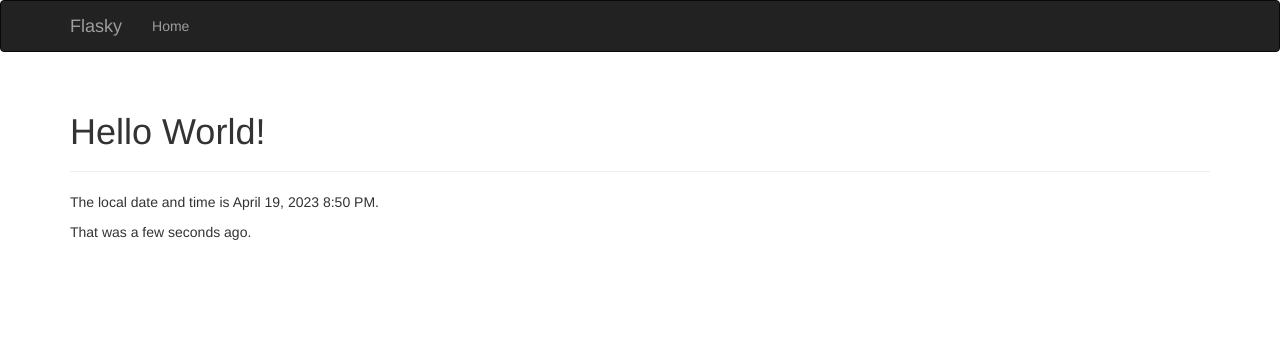
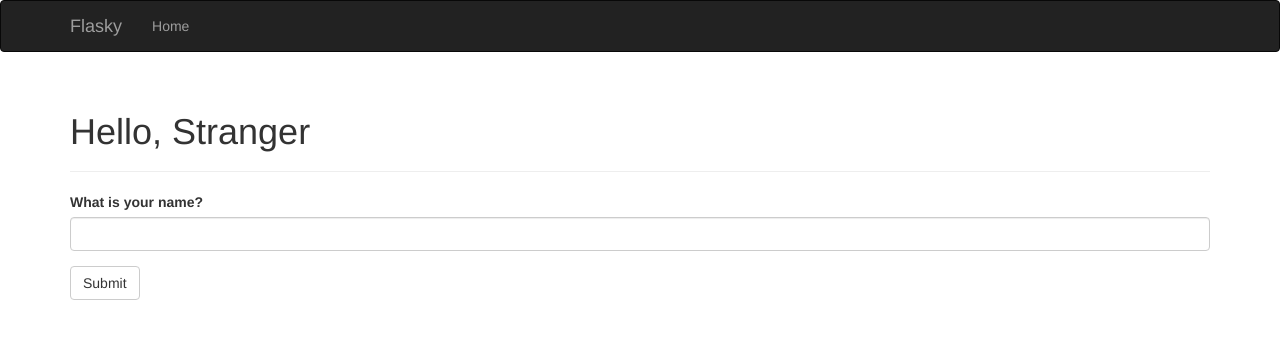
Before and after one commit to jmarinfi/flask_web_development, a Flask app: page / in a window 1280 px wide. Shown: the top 339 px of the page. Run offline with Flask 2, Linux system fonts and the light colour scheme; some libraries are stand-ins or nearby versions.

Commit message:
Se añaden los métodos y plantillas del capítulo 4.

```diff
--- a/app.py
+++ b/app.py
@@ -1,28 +1,45 @@
+import os
 from datetime import datetime
 
-from flask import Flask, render_template
+from flask import Flask, render_template, session, redirect, url_for, flash
 from flask_bootstrap import Bootstrap
 from flask_moment import Moment
+from flask_wtf import FlaskForm
+from wtforms import StringField, SubmitField
+from wtforms.validators import DataRequired
 
 app = Flask(__name__)
+app.config['SECRET_KEY'] = os.environ.get('FLASK_WEB_DEVELOPMENT_KEY')
 
 bootstrap = Bootstrap(app)
+moment = Moment(app)
 
-moment = Moment(app)
+
+class NameForm(FlaskForm):
+    name = StringField('What is your name?', validators=[DataRequired()])
+    submit = SubmitField('Submit')
 
 
 @app.errorhandler(404)
 def page_not_found(e):
     return render_template('404.html'), 404
 
+
 @app.errorhandler(500)
 def internal_server_error(e):
     return render_template('500.html'), 500
 
 
-@app.route('/')
+@app.route('/', methods=['GET', 'POST'])
 def index():
-    return render_template('index.html', current_time=datetime.utcnow())
+    form = NameForm()
+    if form.validate_on_submit():
+        old_name = session.get('name')
+        if old_name is not None and old_name != form.name.data:
+            flash('Looks like you have changed your name!')
+        session['name'] = form.name.data
+        return redirect(url_for('index'))
+    return render_template('index.html', form=form, name=session.get('name'))
 
 
 @app.route('/user/<name>')
--- a/templates/base.html
+++ b/templates/base.html
@@ -36,6 +36,12 @@
 
 {% block content %}
 <div class="container">
+    {% for message in get_flashed_messages() %}
+    <div class="alert alert-warning">
+        <button type="button" class="close" data-dismiss="alert">&times;</button>
+        {{ message }}
+    </div>
+    {% endfor %}
     {% block page_content %}{% endblock %}
 </div>
 {% endblock %}
--- a/templates/index.html
+++ b/templates/index.html
@@ -1,11 +1,11 @@
 {% extends "base.html" %}
+{% import "bootstrap/wtf.html" as wtf %}
 
 {% block title %}Flasky{% endblock %}
 
 {% block page_content %}
 <div class="page-header">
-    <h1>Hello World!</h1>
+    <h1>Hello, {% if name %}{{ name }}{% else %}Stranger{% endif %}</h1>
 </div>
-<p>The local date and time is {{ moment(current_time).format('LLL') }}.</p>
-<p>That was {{ moment(current_time).fromNow(refresh=True) }}.</p>
+{{ wtf.quick_form(form) }}
 {% endblock %}
```
Also changed, not shown: README.md (added).
